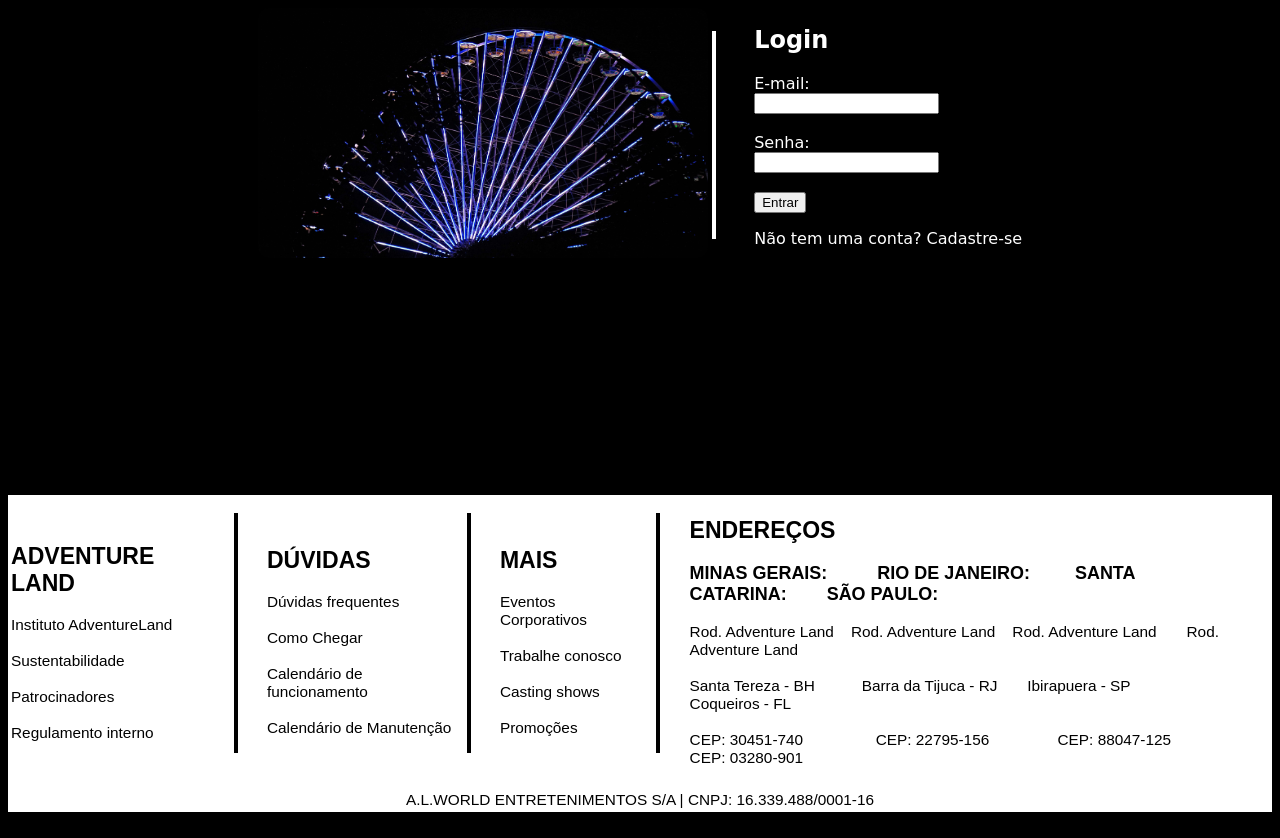
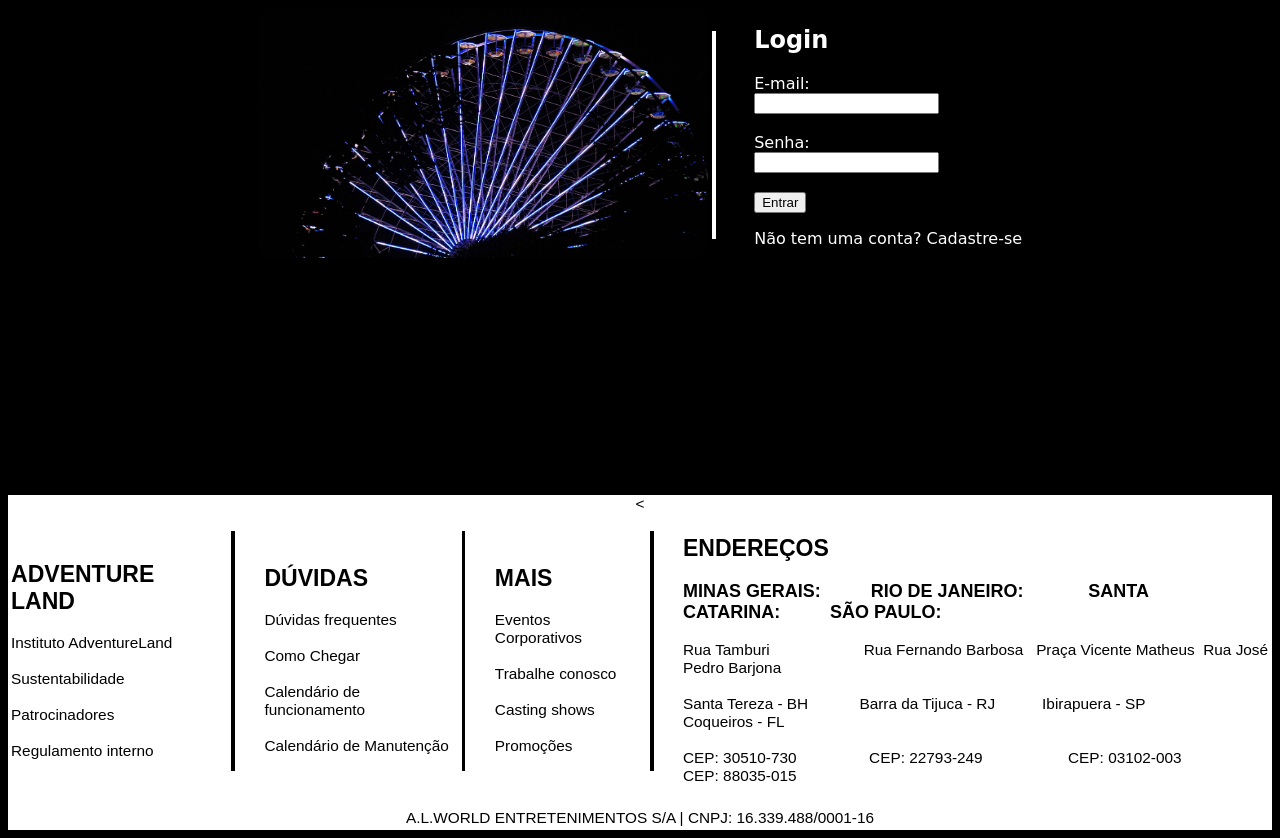
Before and after one commit to vinnicin1/AdventureLand, a plain HTML site: page login.html in a window 1280 px wide. Shown: the part 331-1169 px from the top of the page. Drawn offline with Linux system fonts and the light colour scheme.

Commit message:
CSS e FORMS

```diff
--- a/login.html
+++ b/login.html
@@ -157,20 +157,20 @@ color: black;
    <table>
    <tr>
    <td><h2>ADVENTURE LAND&nbsp&nbsp&nbsp&nbsp&nbsp</h2>
-   Instituto AdventureLand <br><br>
-   Sustentabilidade <br><br>
-   Patrocinadores <br><br>
-   Regulamento interno</td>
+   <a href=historia.html style="color: black" target=“_self”> Instituto AdventureLand</a> <br><br>
+   <a href=sustentabilidade.html style="color: black" target=“_self”> Sustentabilidade</a> <br><br>
+   <a href=Patrocinadores.html style="color: black" target=“_self”> Patrocinadores</a> <br><br>
+   <a href=Regulamento.html style="color: black" target=“_self”> Regulamento interno</a> </td>
    <td>
    <hr>
    </td>
    <td>
    &nbsp&nbsp&nbsp&nbsp&nbsp
    <td><h2>DÚVIDAS</h2>
-   Dúvidas frequentes<br><br>
-   Como Chegar<br><br>
-   Calendário de funcionamento&nbsp&nbsp&nbsp&nbsp&nbsp<br><br>
-   Calendário de Manutenção</td>
+   <a href=duvidas.html style="color: black" target=“_self”> Dúvidas frequentes<br><br>
+   <a href=comochegar.html style="color: black" target=“_self”> Como Chegar<br><br>
+   <a href=calendariofuncionamento.html style="color: black" target=“_self”> Calendário de funcionamento&nbsp&nbsp&nbsp&nbsp&nbsp<br><br>
+   <a href=calendariomanutencao.html style="color: black" target=“_self”> Calendário de Manutenção</td>
    <td>
    <hr>
    </td>
@@ -178,10 +178,10 @@ color: black;
    &nbsp&nbsp&nbsp&nbsp&nbsp
    </td>
    <td><h2>MAIS</h2>
-   Eventos Corporativos&nbsp&nbsp&nbsp&nbsp&nbsp<br><br>
-   Trabalhe conosco<br><br>
-   Casting shows<br><br>
-   Promoções</td>
+    <a href=EventosCorporativos.html style="color: black" target=“_self”>Eventos Corporativos&nbsp&nbsp&nbsp&nbsp&nbsp<br><br>
+    <a href=Trabalheconosco.html style="color: black" target=“_self”>Trabalhe conosco<br><br>
+    <a href=Castingshows.html style="color: black" target=“_self”>Casting shows<br><br>
+    <a href=Promoções.html style="color: black" target=“_self”>Promoções</td>
    <td>
    <hr>
    </td>
@@ -189,23 +189,23 @@ color: black;
    &nbsp&nbsp&nbsp&nbsp&nbsp
    </td>
 
-   <td><h2>ENDEREÇOS</h2>
+   <<td><h2>ENDEREÇOS</h2>
    <h3> MINAS GERAIS:&nbsp&nbsp&nbsp&nbsp&nbsp&nbsp&nbsp&nbsp&nbsp
-   RIO DE JANEIRO:&nbsp&nbsp&nbsp&nbsp&nbsp&nbsp&nbsp&nbsp
-   SANTA CATARINA:&nbsp&nbsp&nbsp&nbsp&nbsp&nbsp&nbsp
+   RIO DE JANEIRO:&nbsp&nbsp&nbsp&nbsp&nbsp&nbsp&nbsp&nbsp&nbsp&nbsp&nbsp&nbsp
+   SANTA CATARINA:&nbsp&nbsp&nbsp&nbsp&nbsp&nbsp&nbsp&nbsp&nbsp
    SÃO PAULO:&nbsp&nbsp&nbsp&nbsp&nbsp&nbsp&nbsp</h3>
-   Rod. Adventure Land&nbsp&nbsp&nbsp
-   Rod. Adventure Land&nbsp&nbsp&nbsp
-   Rod. Adventure Land&nbsp&nbsp&nbsp&nbsp&nbsp&nbsp
-   Rod. Adventure Land<br><br>
-   Santa Tereza - BH&nbsp&nbsp&nbsp&nbsp&nbsp&nbsp&nbsp&nbsp&nbsp&nbsp
-   Barra da Tijuca - RJ&nbsp&nbsp&nbsp&nbsp&nbsp&nbsp
-   Ibirapuera - SP&nbsp&nbsp&nbsp&nbsp&nbsp&nbsp&nbsp&nbsp&nbsp&nbsp&nbsp&nbsp&nbsp&nbsp&nbsp&nbsp&nbsp&nbsp&nbsp
+   Rua Tamburi&nbsp&nbsp&nbsp&nbsp&nbsp&nbsp&nbsp&nbsp&nbsp&nbsp&nbsp&nbsp&nbsp&nbsp&nbsp&nbsp&nbsp&nbsp&nbsp&nbsp&nbsp
+   Rua Fernando Barbosa &nbsp
+   Praça Vicente Matheus&nbsp
+   Rua José Pedro Barjona<br><br>
+   Santa Tereza - BH&nbsp&nbsp&nbsp&nbsp&nbsp&nbsp&nbsp&nbsp&nbsp&nbsp&nbsp
+   Barra da Tijuca - RJ&nbsp&nbsp&nbsp&nbsp&nbsp&nbsp&nbsp&nbsp&nbsp&nbsp
+   Ibirapuera - SP&nbsp&nbsp&nbsp&nbsp&nbsp&nbsp&nbsp&nbsp&nbsp&nbsp&nbsp&nbsp&nbsp&nbsp&nbsp&nbsp&nbsp&nbsp&nbsp&nbsp&nbsp
    Coqueiros - FL<br><br>
-   CEP: 30451-740&nbsp&nbsp&nbsp&nbsp&nbsp&nbsp&nbsp&nbsp&nbsp&nbsp&nbsp&nbsp&nbsp&nbsp&nbsp&nbsp
-   CEP: 22795-156&nbsp&nbsp&nbsp&nbsp&nbsp&nbsp&nbsp&nbsp&nbsp&nbsp&nbsp&nbsp&nbsp&nbsp&nbsp
-   CEP: 88047-125&nbsp&nbsp&nbsp&nbsp&nbsp&nbsp&nbsp&nbsp&nbsp&nbsp&nbsp&nbsp&nbsp&nbsp&nbsp&nbsp&nbsp&nbsp&nbsp
-   CEP: 03280-901<br></td>
+   CEP: 30510-730&nbsp&nbsp&nbsp&nbsp&nbsp&nbsp&nbsp&nbsp&nbsp&nbsp&nbsp&nbsp&nbsp&nbsp&nbsp&nbsp
+   CEP: 22793-249&nbsp&nbsp&nbsp&nbsp&nbsp&nbsp&nbsp&nbsp&nbsp&nbsp&nbsp&nbsp&nbsp&nbsp&nbsp&nbsp&nbsp&nbsp&nbsp
+   CEP: 03102-003&nbsp&nbsp&nbsp&nbsp&nbsp&nbsp&nbsp&nbsp&nbsp&nbsp&nbsp&nbsp&nbsp&nbsp&nbsp&nbsp&nbsp&nbsp&nbsp&nbsp
+   CEP: 88035-015<br></td>
    </table>
 
    <table>
```
Also changed, not shown: cadastro.html (+25 -25 lines), index.html (+13 -13 lines).
